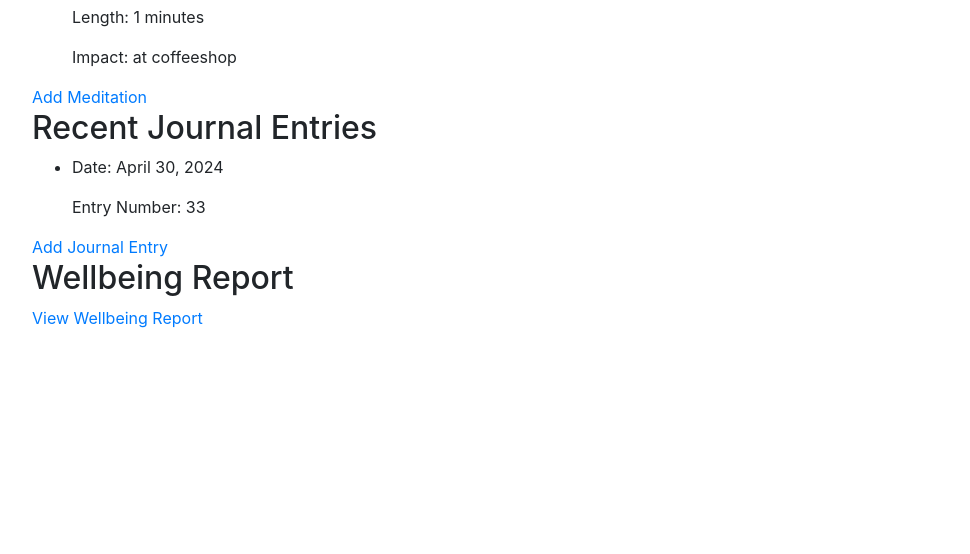
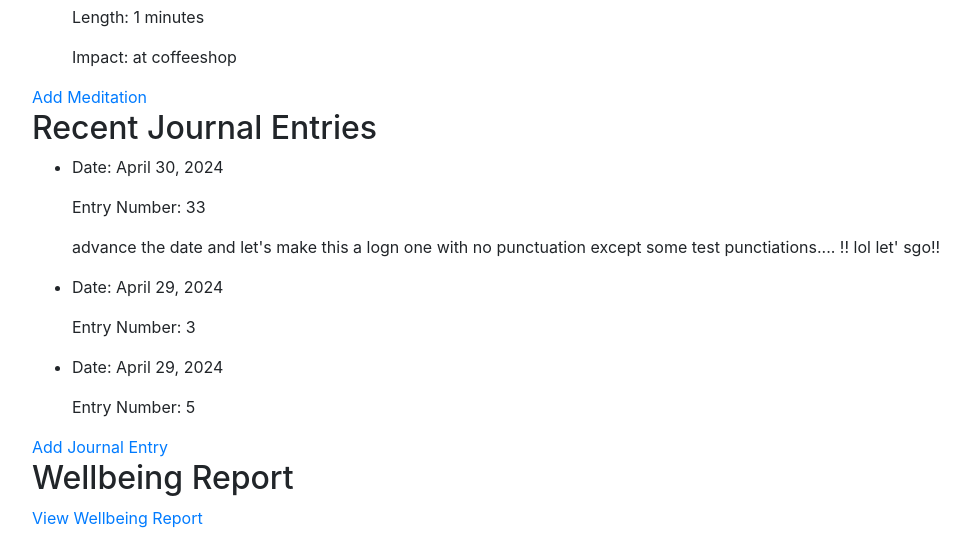
Before and after one commit to bwilson2024/DjangoGirlsTutorial, a Django app: page /dashboard/ in a window 1280 px wide. Shown: the part 344-898 px from the top of the page, without its empty margins (53-1023 px from the left). Before the commit the page ends 672 px from the top, so only its background shows below. Run offline with Django 3.2, Linux system fonts and the light colour scheme; a user stored in the database is signed in; data comes from the database, SQL or seed files in the repository; both versions use the stored data as it was after the commit; some libraries are stand-ins or nearby versions.

```diff
--- a/blog/templates/blog/dashboard.html
+++ b/blog/templates/blog/dashboard.html
@@ -37,6 +37,7 @@
                         <li>
                             <p>Date: {{ entry.date }}</p>
                             <p>Entry Number: {{ entry.entry_number }}</p>
+                            <p>{{ entry.entry_text }}</p>  <!-- Display the truncated text -->
                         </li>
                     {% empty %}
                         <li>No recent journal entries found.</li>
--- a/blog/views.py
+++ b/blog/views.py
@@ -78,7 +78,15 @@ def dashboard(request):
 #        two_days_ago = timezone.now() - datetime.timedelta(days=2)
 #        meditations = Meditation.objects.filter(person=person, created_date__gte=two_days_ago).order_by('-created_date')[:5]
         meditations = Meditation.objects.filter(person=person).order_by('-created_date')[:1]
-        journal_entries = Journaling.objects.filter(person=person).order_by('-date')[:1]
+        journal_entries = Journaling.objects.filter(person=person).order_by('-date')[:3]
+
+        # Truncate the journal entry text to display only the first few sentences
+        # for entry in journal_entries:
+        #     print(f"entry is {entry}")
+        #     sentences = entry.entry_text.split(' ')
+        #     entry.truncated_text = '.'.join(sentences[:15]) + '.' if len(sentences) > 3 else entry.entry_text
+        # print(f"Sentences are {sentences}")
+
     except Person.DoesNotExist:
         person = None
         meditations = []
```
Also changed, not shown: db.sqlite3.
